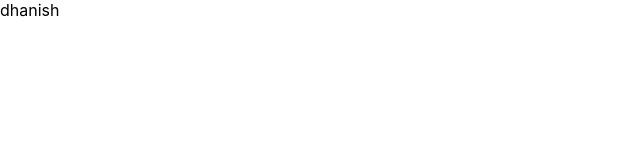
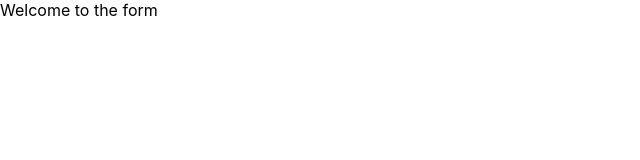
Before and after one commit to Dhanish2603/Assignment, a React (Create React App) app in the folder client/: page / in a window 1280 px wide. Shown: the top 160 px of the page, without its empty margins (0-640 px from the left). Built offline with nearby package versions, Linux system fonts and the light colour scheme.

Commit message:
form started

```diff
--- a/client/src/App.js
+++ b/client/src/App.js
@@ -1,8 +1,8 @@
-
+ import Type1 from "./components/Type1";
 function App() {
   return (
     <div className="App">
-      dhanish
+      <Type1 />
     </div>
   );
 }
--- /dev/null
+++ b/client/src/components/Type1.js
@@ -0,0 +1,14 @@
+import React, { useState } from 'react'
+
+function Type1() {
+  return (
+    <div>Welcome to the form
+
+        <form action="">
+
+        </form>
+    </div>
+  )
+}
+
+export default Type1
```
